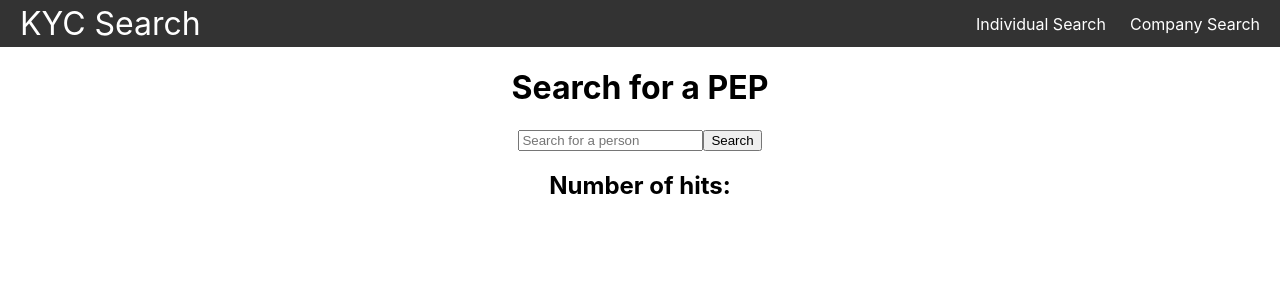
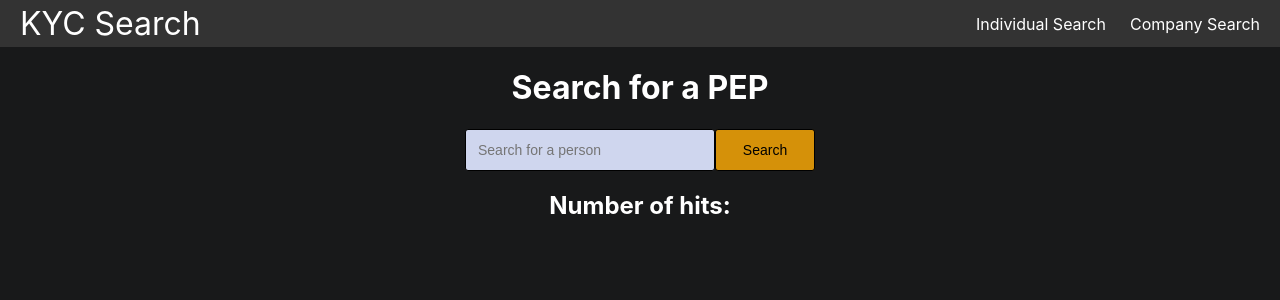
Before and after one commit to austheimjr/stacc-code-challenge, a React (Create React App) app: page /search in a window 1280 px wide. Shown: the top 300 px of the page. Built offline with nearby package versions, Linux system fonts and the light colour scheme.

Commit message:
some styling applied

```diff
--- a/src/pages/CompanySearch.js
+++ b/src/pages/CompanySearch.js
@@ -20,17 +20,17 @@ export default function CompanySearch() {
         return (
             <div className="search">
                 <h1>Search for a company</h1>
+                <label className="input-style">
                 <input
                     type="string"
                     placeholder="Org. number"
                     onChange={(event) => setSearch(event.target.value)}
                 />
-                <button onClick={getCompany}>Search</button>
-
+                <button className="button-style" onClick={getCompany}>Search</button>
+                </label>
                     <h1>{company.navn}</h1>
-
                     {company.forretningsadresse && company.naeringskode1 && company.organisasjonsform && (
-                        <div className="company">
+                        <div className="perPerson">
                             <p>Number of employees: {company.antallAnsatte}</p>
                             <p>Address: {company.forretningsadresse.adresse}</p>
                             <p>Postal code: {company.forretningsadresse.postnummer}</p>
--- a/src/pages/Search.js
+++ b/src/pages/Search.js
@@ -20,31 +20,32 @@ export default function Search() {
     return (
       <div className="search">
         <h1>Search for a PEP</h1>
+        <label className="input-style">
         <input
           type="text"
           placeholder="Search for a person"
           onChange={(event) => setSearch(event.target.value)}
         />
-        <button onClick={getPerson}>Search</button>
+        <button className="button-style" onClick={getPerson}>Search</button>
+        </label>
+
         <h2>Number of hits: {person.numberOfHits} </h2>
-        <div className="person">
+
           {person.hits &&
             person.hits.map((person) => (
               <div key={person.id} className="perPerson">
                 <h3>Full name: {person.name}</h3>
                 <p>Aliases: {person.aliases}</p>
                 <p>Birth Date: {person.birth_date}</p>
-                <p>Countries: {person.countries}</p>
+                <p>Country: {person.countries}</p>
                 <p>Dataset: {person.dataset}</p>
                 <p>Emails: {person.emails}</p>
                 <p>Phones: {person.phones}</p>
                 <p>Sanctions: {person.sanctions}</p>
 
+
               </div>
             ))}
-
-
-        </div>
       </div>
     );
 }
--- a/src/styles.css
+++ b/src/styles.css
@@ -4,6 +4,8 @@
 
 body{
     margin: 0;
+    background-color: #18191A;
+    color: white;
 }
 
 .container{
@@ -55,20 +57,37 @@ body{
     flex-direction: column;
     align-items: center;
     gap: 1rem;
-    border: 3px solid rgb(0, 0, 0);
+    border: 3px solid rgb(117, 90, 1);
     border-radius: 30px;
     margin-top: .25rem;
-    margin-right: 20%;
-    margin-left: 20%;
+    margin-right: 30%;
+    margin-left: 30%;
+    background-color: rgb(24, 23, 23);
 }
-.company{
-    display: flex;
-    flex-direction: column;
-    align-items: center;
-    margin-right: 20%;
-    margin-left: 20%;
-    gap: 1rem;
-    border: 3px solid rgb(0, 0, 0);
-    border-radius: 30px;
-    margin-top: 1rem;
+
+.input-style input{
+    border: 1px solid rgb(0, 0, 0);
+    appearance: none;
+    background: #cfd6ee;
+    padding: 12px;
+    border-radius: 3px;
+    width: 250px;
+    font-size: 14px;
+
 }
+.search{
+    background-Color: "#1D223F";
+    align-Items: "center";
+    justify-Content: "center";
+}
+
+.button-style{
+    border: 1px solid rgb(0, 0, 0);
+    appearance: none;
+    background: #D59109;
+    padding: 12px;
+    border-radius: 3px;
+    width: 100px;
+    font-size: 14px;
+
+}
```
